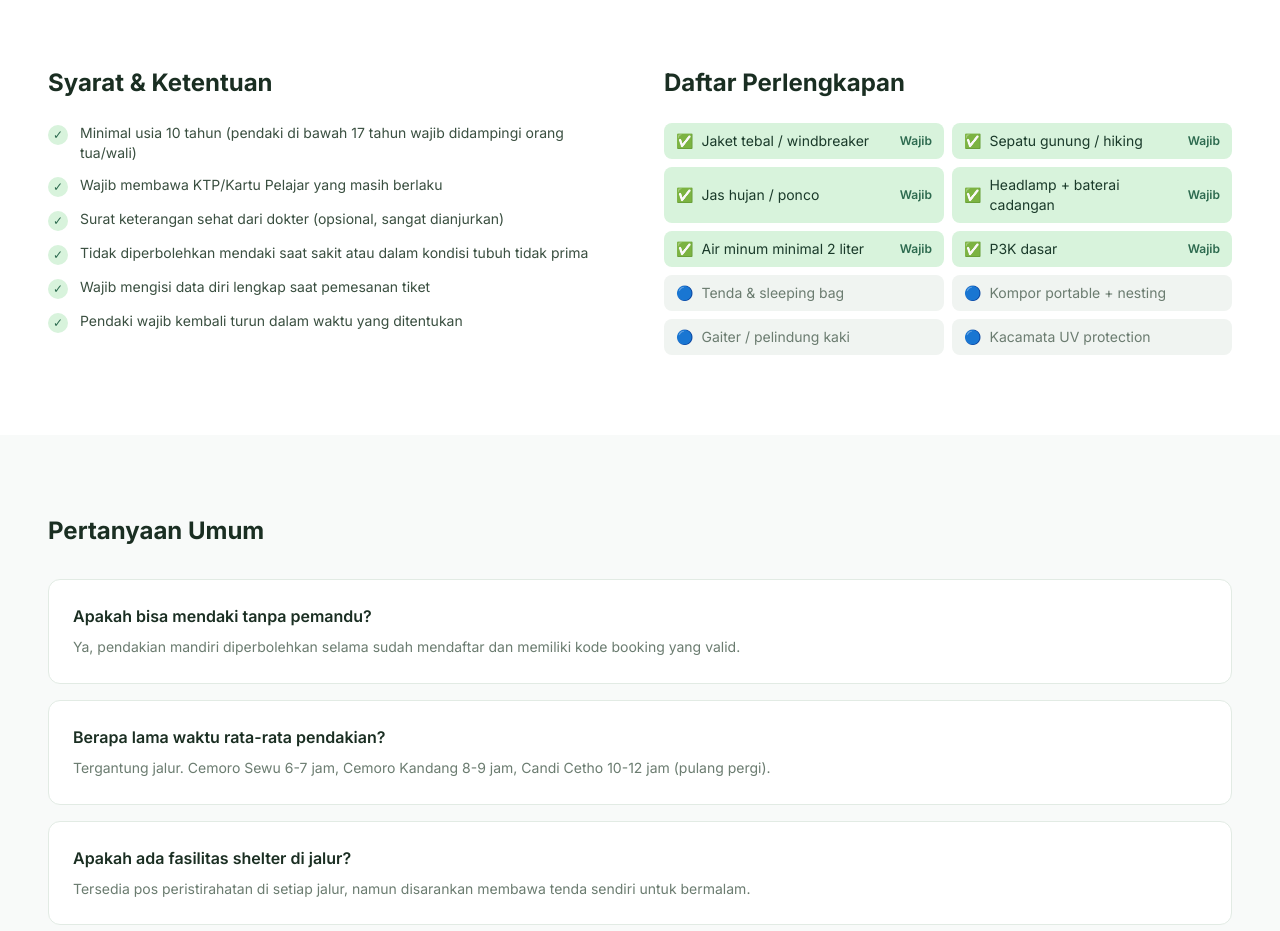
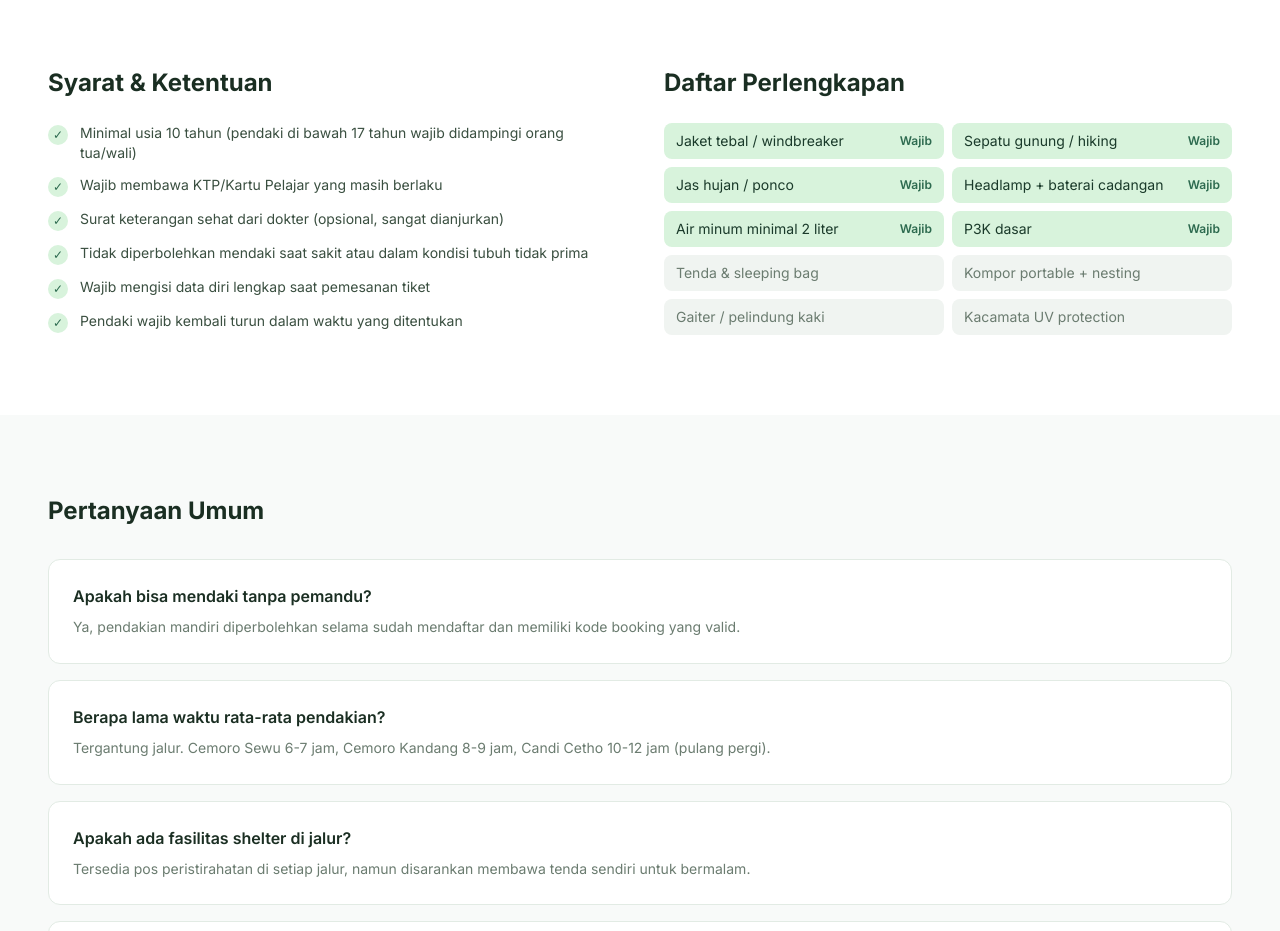
Before and after one commit to josswinaya/lawut, a Next.js app: page /informasi in a window 1280 px wide. Shown: the part 1180-2111 px from the top of the page. Built offline with nearby package versions, Linux system fonts and the light colour scheme; no server answers.

Commit message:
fix: tampilan informasi

```diff
--- a/app/informasi/page.tsx
+++ b/app/informasi/page.tsx
@@ -208,7 +208,6 @@ export default async function InformasiPage() {
                   <div key={p.nama} className={`flex items-center gap-2 px-3 py-2 rounded-lg text-sm ${
                     p.wajib ? 'bg-[#d8f3dc] text-[#1a3a2a]' : 'bg-[#f0f4f1] text-[#6b7c70]'
                   }`}>
-                    <span>{p.wajib ? '✅' : '🔵'}</span>
                     <span>{p.nama}</span>
                     {p.wajib && <span className="ml-auto text-xs text-[#2d6a4f] font-semibold">Wajib</span>}
                   </div>
```
